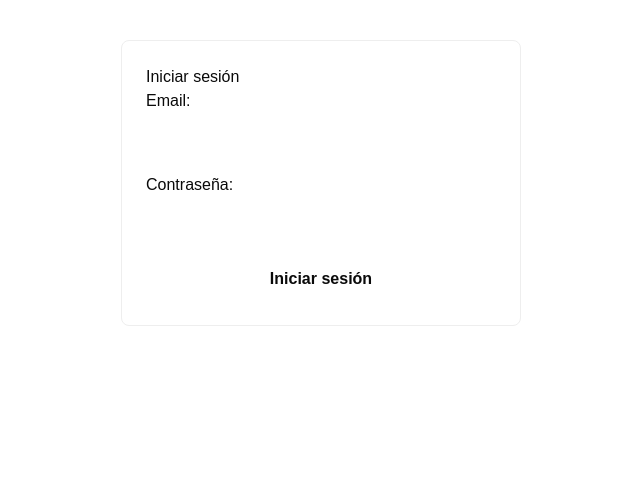
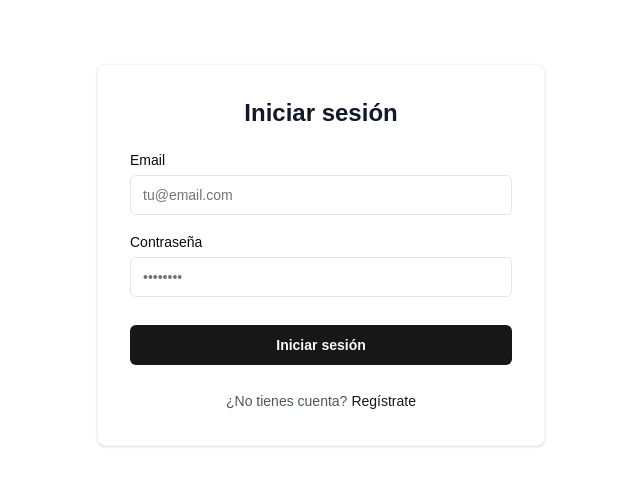
Before and after one commit to RaimundoDiaz/w-build, a Next.js app: page /login in a window 1280 px wide. Shown: the top 486 px of the page, without its empty margins (319-959 px from the left). Built offline with nearby package versions, Linux system fonts and the light colour scheme; no server answers.

Commit message:
Refactor LoginForm and RegisterForm components to use new UI components and improve styling; add navigation links for account management.

```diff
--- a/src/app/login/_components/LoginForm.tsx
+++ b/src/app/login/_components/LoginForm.tsx
@@ -1,4 +1,9 @@
 "use client";
+
+import { Button } from "@/components/ui/button";
+import { Input } from "@/components/ui/input";
+import { Label } from "@/components/ui/label";
+import Link from "next/link";
 
 import { useLoginFormViewModel } from "./useLoginForm.viewModel";
 
@@ -15,49 +20,47 @@ const LoginForm = () => {
   } = useLoginFormViewModel();
 
   return (
-    <div
-      style={{
-        maxWidth:     400,
-        margin:       "40px auto",
-        padding:      24,
-        border:       "1px solid #eee",
-        borderRadius: 8
-      }}>
-      <h2>Iniciar sesión</h2>
-      <form
-        onSubmit={handleSubmit}
-        style={{ display: "flex", flexDirection: "column", gap: 16 }}>
-        <label>
-          Email:
-          <input
+    <div className="max-w-md mx-auto mt-16 bg-white rounded-lg shadow p-8 border border-gray-100">
+      <h2 className="text-2xl font-bold text-gray-900 mb-6 text-center">Iniciar sesión</h2>
+      <form onSubmit={handleSubmit} className="flex flex-col gap-5">
+        <div className="flex flex-col gap-2">
+          <Label htmlFor="email">Email</Label>
+          <Input
+            id="email"
             type="email"
             value={email}
             onChange={(e) => setEmail(e.target.value)}
             required
-            style={{ width: "100%", padding: 8, marginTop: 4 }}/>
-        </label>
-        <label>
-          Contraseña:
-          <input
+            placeholder="tu@email.com"
+            autoComplete="email"/>
+        </div>
+        <div className="flex flex-col gap-2">
+          <Label htmlFor="password">Contraseña</Label>
+          <Input
+            id="password"
             type="password"
             value={password}
             onChange={(e) => setPassword(e.target.value)}
             required
-            style={{ width: "100%", padding: 8, marginTop: 4 }}/>
-        </label>
-        <button
-          type="submit"
-          disabled={isServiceReqPending}
-          style={{ padding: 10, fontWeight: 600 }}>
+            placeholder="••••••••"
+            autoComplete="current-password"/>
+        </div>
+        <Button type="submit" disabled={isServiceReqPending} className="mt-2 font-semibold">
           {isServiceReqPending ? "Ingresando..." : "Iniciar sesión"}
-        </button>
+        </Button>
         {responseError && (
-          <div style={{ color: "red" }}>{responseError.message}</div>
+          <div className="text-red-600 text-sm text-center mt-2">{responseError.message}</div>
         )}
         {serviceSucceeded && (
-          <div style={{ color: "green" }}>Inicio de sesión exitoso</div>
+          <div className="text-green-600 text-sm text-center mt-2">Inicio de sesión exitoso</div>
         )}
       </form>
+      <div className="mt-6 text-center">
+        <span className="text-sm text-gray-600 mr-1">¿No tienes cuenta?</span>
+        <Button asChild variant="link" className="p-0 h-auto align-baseline text-sm">
+          <Link href="/register">Regístrate</Link>
+        </Button>
+      </div>
     </div>
   );
 };
--- a/src/app/register/_components/RegisterForm.tsx
+++ b/src/app/register/_components/RegisterForm.tsx
@@ -1,3 +1,8 @@
+import { Button } from "@/components/ui/button";
+import { Input } from "@/components/ui/input";
+import { Label } from "@/components/ui/label";
+import Link from "next/link";
+
 import { useRegisterFormViewModel } from "./useRegisterForm.viewModel";
 
 const RegisterForm = () => {
@@ -13,49 +18,47 @@ const RegisterForm = () => {
   } = useRegisterFormViewModel();
 
   return (
-    <div
-      style={{
-        maxWidth:     400,
-        margin:       "40px auto",
-        padding:      24,
-        border:       "1px solid #eee",
-        borderRadius: 8
-      }}>
-      <h2>Registro</h2>
-      <form
-        onSubmit={handleSubmit}
-        style={{ display: "flex", flexDirection: "column", gap: 16 }}>
-        <label>
-          Email:
-          <input
+    <div className="max-w-md mx-auto mt-16 bg-white rounded-lg shadow p-8 border border-gray-100">
+      <h2 className="text-2xl font-bold text-gray-900 mb-6 text-center">Registro</h2>
+      <form onSubmit={handleSubmit} className="flex flex-col gap-5">
+        <div className="flex flex-col gap-2">
+          <Label htmlFor="email">Email</Label>
+          <Input
+            id="email"
             type="email"
             value={email}
             onChange={(e) => setEmail(e.target.value)}
             required
-            style={{ width: "100%", padding: 8, marginTop: 4 }}/>
-        </label>
-        <label>
-          Contraseña:
-          <input
+            placeholder="tu@email.com"
+            autoComplete="email"/>
+        </div>
+        <div className="flex flex-col gap-2">
+          <Label htmlFor="password">Contraseña</Label>
+          <Input
+            id="password"
             type="password"
             value={password}
             onChange={(e) => setPassword(e.target.value)}
             required
-            style={{ width: "100%", padding: 8, marginTop: 4 }}/>
-        </label>
-        <button
-          type="submit"
-          disabled={isServiceReqPending}
-          style={{ padding: 10, fontWeight: 600 }}>
+            placeholder="••••••••"
+            autoComplete="new-password"/>
+        </div>
+        <Button type="submit" disabled={isServiceReqPending} className="mt-2 font-semibold">
           {isServiceReqPending ? "Registrando..." : "Registrarse"}
-        </button>
+        </Button>
         {responseError && (
-          <div style={{ color: "red" }}>{responseError.message}</div>
+          <div className="text-red-600 text-sm text-center mt-2">{responseError.message}</div>
         )}
         {serviceSucceeded && (
-          <div style={{ color: "green" }}>Registro exitoso</div>
+          <div className="text-green-600 text-sm text-center mt-2">Registro exitoso</div>
         )}
       </form>
+      <div className="mt-6 text-center">
+        <span className="text-sm text-gray-600 mr-1">¿Ya tienes cuenta?</span>
+        <Button asChild variant="link" className="p-0 h-auto align-baseline text-sm">
+          <Link href="/login">Inicia sesión</Link>
+        </Button>
+      </div>
     </div>
   );
 };
--- a/src/app/register/_components/useRegisterForm.viewModel.tsx
+++ b/src/app/register/_components/useRegisterForm.viewModel.tsx
@@ -1,8 +1,10 @@
 import RegisterService from "@/core/services/auth/RegisterService";
 import useService from "@/presentation/hooks/useService/useService";
-import { useState } from "react";
+import { useRouter } from "next/navigation";
+import { useEffect, useState } from "react";
 
 export const useRegisterFormViewModel = () => {
+  const router = useRouter();
   const [email, setEmail] = useState("");
   const [password, setPassword] = useState("");
 
@@ -23,6 +25,12 @@ export const useRegisterFormViewModel = () => {
     });
   };
 
+  useEffect(() => {
+    if (serviceSucceeded) {
+      router.push("/home");
+    }
+  }, [serviceSucceeded]);
+
   return {
     email,
     password,
```
